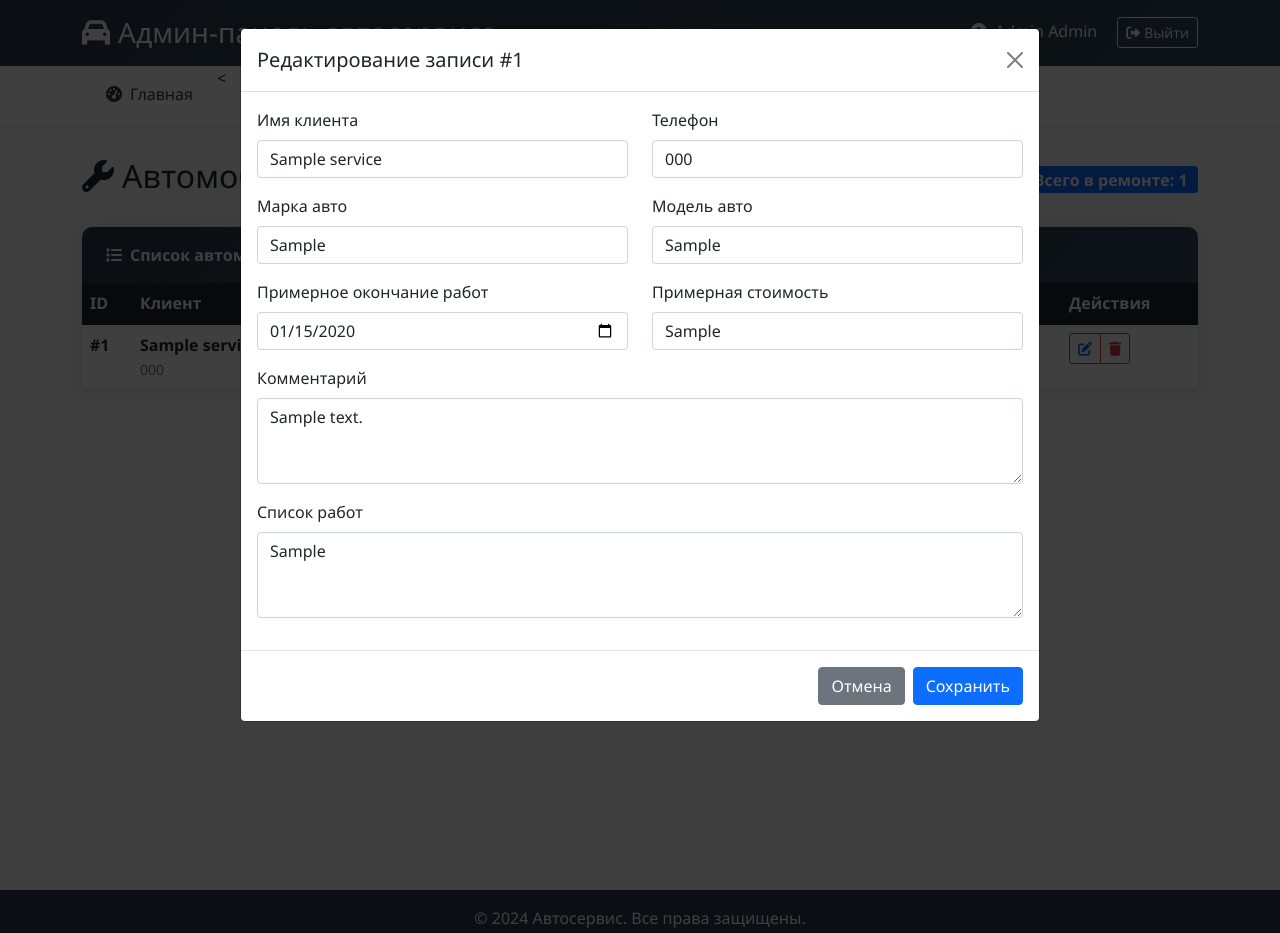
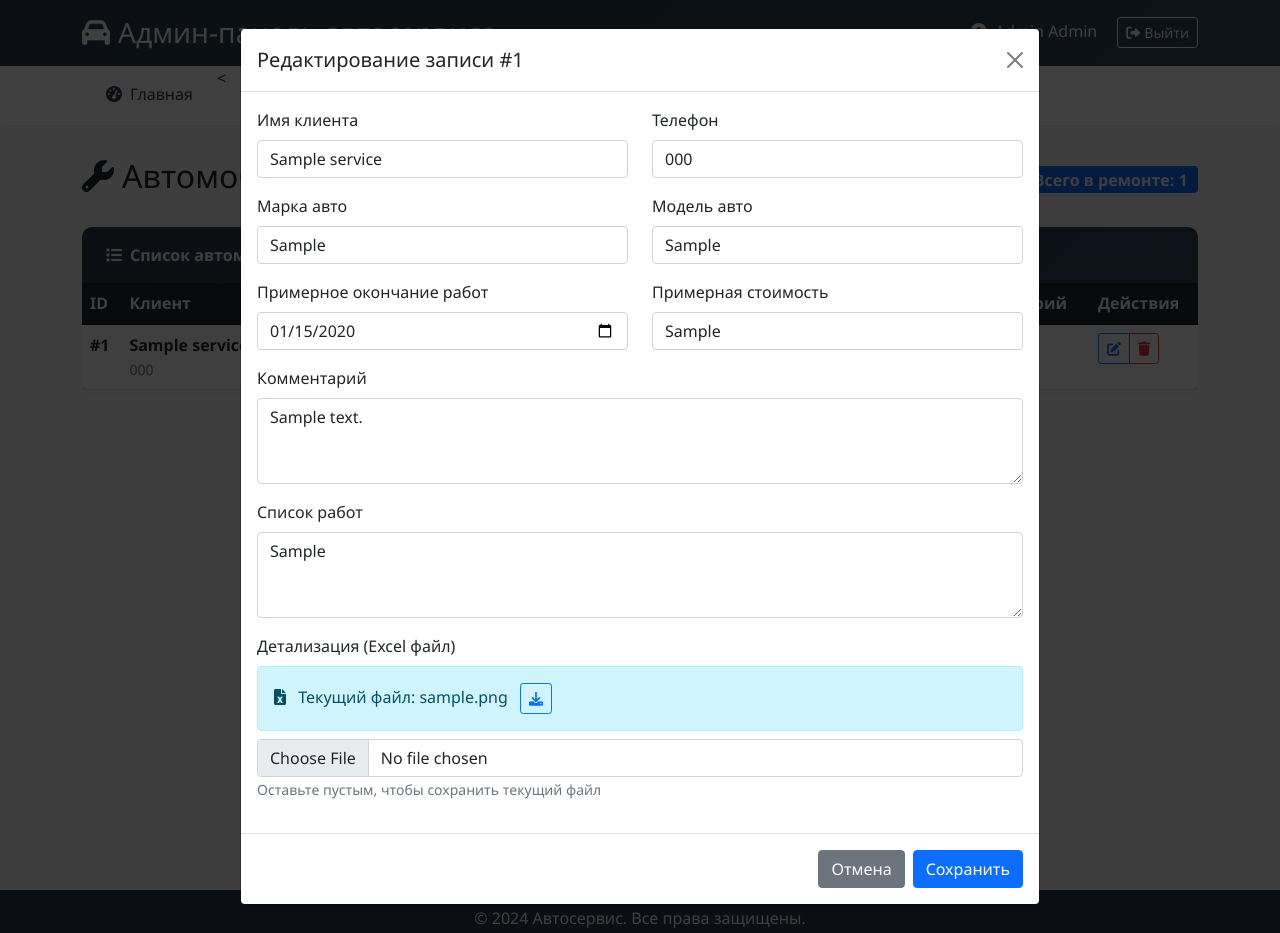
Before and after one commit to ilya2101/Site, a Flask app: page /admin/service in a window 1280 px wide, after a click that opens the changed part. Run offline with Flask 3, Linux system fonts and the light colour scheme; a user stored in the database is signed in; tables that the repository leaves empty hold one stand-in row (values such as "Sample post").

Commit message:
Добавлен раздел машин в ремонте

```diff
--- a/app.py
+++ b/app.py
@@ -1,28 +1,41 @@
-from flask import Flask, render_template, request, redirect, url_for, flash, session, abort, jsonify
+from flask import Flask, render_template, request, redirect, url_for, flash, session, abort, jsonify, send_from_directory
 from flask_sqlalchemy import SQLAlchemy
 from werkzeug.security import generate_password_hash, check_password_hash
+from werkzeug.utils import secure_filename
 from flask_migrate import Migrate
 from datetime import datetime
 from flask_login import LoginManager, UserMixin, login_user, login_required, current_user, logout_user
-from flask import Flask, render_template, request, redirect, url_for, flash
-from flask_sqlalchemy import SQLAlchemy
-from flask_login import LoginManager, UserMixin, login_user, login_required, logout_user, current_user
-from werkzeug.security import generate_password_hash, check_password_hash
+import os
+import time
 
 app = Flask(__name__)
 app.config['SECRET_KEY'] = 'ilya'
-# Исправленная конфигурация БД
+
+# Конфигурация БД
 app.config['SQLALCHEMY_DATABASE_URI'] = 'sqlite:///users.db'
 app.config['SQLALCHEMY_BINDS'] = {
     'applications': 'sqlite:///applications.db'
 }
 app.config['SQLALCHEMY_TRACK_MODIFICATIONS'] = False
 
+# Настройка загрузки файлов
+app.config['UPLOAD_FOLDER'] = os.path.join(os.path.dirname(os.path.abspath(__file__)), 'uploads')
+app.config['ALLOWED_EXTENSIONS'] = {'xls', 'xlsx', 'csv'}
+app.config['MAX_CONTENT_LENGTH'] = 16 * 1024 * 1024  # 16MB max file size
+
+# Создаем папку для загрузок, если ее нет
+if not os.path.exists(app.config['UPLOAD_FOLDER']):
+    os.makedirs(app.config['UPLOAD_FOLDER'])
+
 db = SQLAlchemy(app)
 migrate = Migrate(app, db)
 login_manager = LoginManager(app)
 login_manager.login_view = 'login'
 
+# Функция для проверки разрешенных расширений
+def allowed_file(filename):
+    return '.' in filename and \
+        filename.rsplit('.', 1)[1].lower() in app.config['ALLOWED_EXTENSIONS']
 # Модели должны быть определены перед импортом роутов
 class User(UserMixin, db.Model):
     id = db.Column(db.Integer, primary_key=True)
@@ -87,40 +100,51 @@ class InService(db.Model):
     desired_date = db.Column(db.Date, nullable=False)
     desired_time = db.Column(db.Time, nullable=False)
     created_at = db.Column(db.DateTime, default=datetime.utcnow)
-    estimated_completion = db.Column(db.Date, nullable=True)  # Примерное окончание работ
-    estimated_cost = db.Column(db.String(100), nullable=True)  # Примерная стоимость
+    estimated_completion = db.Column(db.Date, nullable=True)
+    estimated_cost = db.Column(db.String(100), nullable=True)
     comment = db.Column(db.Text, default='')
-    work_list = db.Column(db.Text, default='')  # Список работ
+    work_list = db.Column(db.Text, default='')
+    excel_file = db.Column(db.String(255), nullable=True)  # Путь к Excel файлу
     moved_at = db.Column(db.DateTime, default=datetime.utcnow)
 
-    # Связь с записью в очереди
     queue_entry = db.relationship('Queue', backref='service_entries')
 
+
+# Создаем таблицы в обеих базах данных
 # Создаем таблицы в обеих базах данных
 with app.app_context():
-    # Создаем таблицу для заявок
+
+
+    try:
+        db.drop_all(bind_key='applications')
+        print("Таблицы applications удалены")
+    except Exception as e:
+        print(f"Ошибка удаления таблиц applications: {e}")
+
+    # Создаем все таблицы заново
+    db.create_all()
     db.create_all(bind_key='applications')
-
-    # Правильный способ проверки существования таблицы
-    inspector = db.inspect(db.get_engine(bind='applications'))
-
-    if 'queue' not in inspector.get_table_names():
-        Queue.__table__.create(db.get_engine(bind='applications'))
-        print("Таблица 'queue' создана успешно!")
-
-    if 'in_service' not in inspector.get_table_names():
-        InService.__table__.create(db.get_engine(bind='applications'))
-        print("Таблица 'in_service' создана успешно!")
 
     print("Все таблицы созданы успешно!")
 
-    # Правильный способ проверки существования таблицы
-    inspector = db.inspect(db.get_engine(bind='applications'))
-    if 'queue' not in inspector.get_table_names():
-        Queue.__table__.create(db.get_engine(bind='applications'))
-        print("Таблица 'queue' создана успешно!")
 
-    print("Все таблицы созданы успешно!")
+# Принудительное создание таблиц
+with app.app_context():
+    # Создаем таблицы по одной
+    try:
+        # Основная база
+        User.__table__.create(db.engine, checkfirst=True)
+
+        # База applications
+        Application.__table__.create(db.get_engine(bind='applications'), checkfirst=True)
+        Queue.__table__.create(db.get_engine(bind='applications'), checkfirst=True)
+        InService.__table__.create(db.get_engine(bind='applications'), checkfirst=True)
+
+        print("Все таблицы созданы принудительно!")
+    except Exception as e:
+        print(f"Ошибка при создании таблиц: {e}")
+
+
 
 @login_manager.user_loader
 def load_user(user_id):
@@ -489,6 +513,24 @@ def move_to_service(queue_id):
     try:
         queue_entry = Queue.query.get_or_404(queue_id)
 
+        # Обработка загрузки файла
+        excel_filename = None
+        if 'excel_file' in request.files:
+            file = request.files['excel_file']
+            if file and file.filename and allowed_file(file.filename):
+                # Создаем безопасное имя файла
+                filename = secure_filename(file.filename)
+                # Добавляем timestamp для уникальности
+                import time
+                timestamp = str(int(time.time()))
+                name, ext = os.path.splitext(filename)
+                filename = f"{name}_{timestamp}{ext}"
+
+                # Сохраняем файл
+                file.save(os.path.join(app.config['UPLOAD_FOLDER'], filename))
+                excel_filename = filename
+
+
         # Создаем запись в ремонте
         service_entry = InService(
             queue_id=queue_entry.id,
@@ -502,7 +544,8 @@ def move_to_service(queue_id):
             comment=queue_entry.comment,
             estimated_completion=datetime.strptime(request.form.get('estimated_completion'), '%Y-%m-%d').date() if request.form.get('estimated_completion') else None,
             estimated_cost=request.form.get('estimated_cost', ''),
-            work_list=request.form.get('work_list', '')
+            work_list=request.form.get('work_list', ''),
+            excel_file=excel_filename
         )
 
         # Добавляем в ремонт и удаляем из очереди
@@ -557,6 +600,28 @@ def update_service(service_id):
     try:
         service_entry = InService.query.get_or_404(service_id)
 
+        # Обработка загрузки нового файла
+        if 'excel_file' in request.files:
+            file = request.files['excel_file']
+            if file and file.filename and allowed_file(file.filename):
+                # Удаляем старый файл, если он есть
+                if service_entry.excel_file:
+                    try:
+                        os.remove(os.path.join(app.config['UPLOAD_FOLDER'], service_entry.excel_file))
+                    except:
+                        pass
+
+                # Создаем безопасное имя файла
+                filename = secure_filename(file.filename)
+                import time
+                timestamp = str(int(time.time()))
+                name, ext = os.path.splitext(filename)
+                filename = f"{name}_{timestamp}{ext}"
+
+                # Сохраняем новый файл
+                file.save(os.path.join(app.config['UPLOAD_FOLDER'], filename))
+                service_entry.excel_file = filename
+
         # Обновляем данные
         service_entry.name = request.form.get('name')
         service_entry.phone = request.form.get('phone')
@@ -576,6 +641,38 @@ def update_service(service_id):
 
     return redirect(url_for('view_service'))
 
+@app.route('/download/excel/<filename>')
+@login_required
+def download_excel(filename):
+    if not current_user.is_admin:
+        abort(403)
+
+    try:
+        return send_from_directory(
+            app.config['UPLOAD_FOLDER'],
+            filename,
+            as_attachment=True
+        )
+    except:
+        abort(404)
+
+@app.route('/view/excel/<filename>')
+@login_required
+def view_excel(filename):
+    if not current_user.is_admin:
+        abort(403)
+
+    try:
+        return send_from_directory(
+            app.config['UPLOAD_FOLDER'],
+            filename,
+            as_attachment=False
+        )
+    except:
+        abort(404)
+
+
+
 @app.route('/admin/service/delete/<int:service_id>')
 @login_required
 def delete_service(service_id):
@@ -584,6 +681,14 @@ def delete_service(service_id):
 
     try:
         service_entry = InService.query.get_or_404(service_id)
+
+        # Удаляем файл, если он есть
+        if service_entry.excel_file:
+            try:
+                os.remove(os.path.join(app.config['UPLOAD_FOLDER'], service_entry.excel_file))
+            except:
+                pass
+
         db.session.delete(service_entry)
         db.session.commit()
         flash('Запись из ремонта удалена!', 'success')
@@ -626,7 +731,6 @@ def delete_service(service_id):
 
 
 
-
 if __name__ == '__main__':
     with app.app_context():
         create_admin()
--- a/templates/admin_service.html
+++ b/templates/admin_service.html
@@ -28,6 +28,7 @@
                             <th>Автомобиль</th>
                             <th>Окончание работ</th>
                             <th>Стоимость</th>
+                            <th>Детализация</th>
                             <th>Комментарий</th>
                             <th>Действия</th>
                         </tr>
@@ -58,6 +59,22 @@
                                         {{ entry.estimated_cost }}
                                     {% else %}
                                         <span class="text-muted">не указана</span>
+                                    {% endif %}
+                                </td>
+                                <td>
+                                    {% if entry.excel_file %}
+                                        <div class="btn-group btn-group-sm">
+                                            <a href="{{ url_for('view_excel', filename=entry.excel_file) }}"
+                                               class="btn btn-outline-info btn-sm" target="_blank">
+                                                <i class="fas fa-eye"></i> Просмотр
+                                            </a>
+                                            <a href="{{ url_for('download_excel', filename=entry.excel_file) }}"
+                                               class="btn btn-outline-primary btn-sm">
+                                                <i class="fas fa-download"></i> Скачать
+                                            </a>
+                                        </div>
+                                    {% else %}
+                                        <span class="text-muted">нет файла</span>
                                     {% endif %}
                                 </td>
                                 <td>
@@ -102,7 +119,7 @@
                             <h5 class="modal-title">Редактирование записи #{{ entry.id }}</h5>
                             <button type="button" class="btn-close" data-bs-dismiss="modal" aria-label="Close"></button>
                         </div>
-                        <form method="POST" action="{{ url_for('update_service', service_id=entry.id) }}">
+                        <form method="POST" action="{{ url_for('update_service', service_id=entry.id) }}" enctype="multipart/form-data">
                             <div class="modal-body">
                                 <div class="row">
                                     <div class="col-md-6 mb-3">
@@ -151,6 +168,22 @@
                                     <textarea class="form-control" name="work_list"
                                               rows="3" placeholder="Список работ через запятую">{{ entry.work_list }}</textarea>
                                 </div>
+                                <div class="mb-3">
+                                    <label class="form-label">Детализация (Excel файл)</label>
+                                    {% if entry.excel_file %}
+                                        <div class="alert alert-info mb-2">
+                                            <i class="fas fa-file-excel me-2"></i>
+                                            Текущий файл: {{ entry.excel_file }}
+                                            <a href="{{ url_for('download_excel', filename=entry.excel_file) }}"
+                                               class="btn btn-sm btn-outline-primary ms-2">
+                                                <i class="fas fa-download"></i>
+                                            </a>
+                                        </div>
+                                    {% endif %}
+                                    <input type="file" class="form-control" name="excel_file"
+                                           accept=".xls,.xlsx,.csv">
+                                    <small class="text-muted">Оставьте пустым, чтобы сохранить текущий файл</small>
+                                </div>
                             </div>
                             <div class="modal-footer">
                                 <button type="button" class="btn btn-secondary" data-bs-dismiss="modal">Отмена</button>
```
Also changed, not shown: templates/admin_queue.html (+13 -4 lines).
